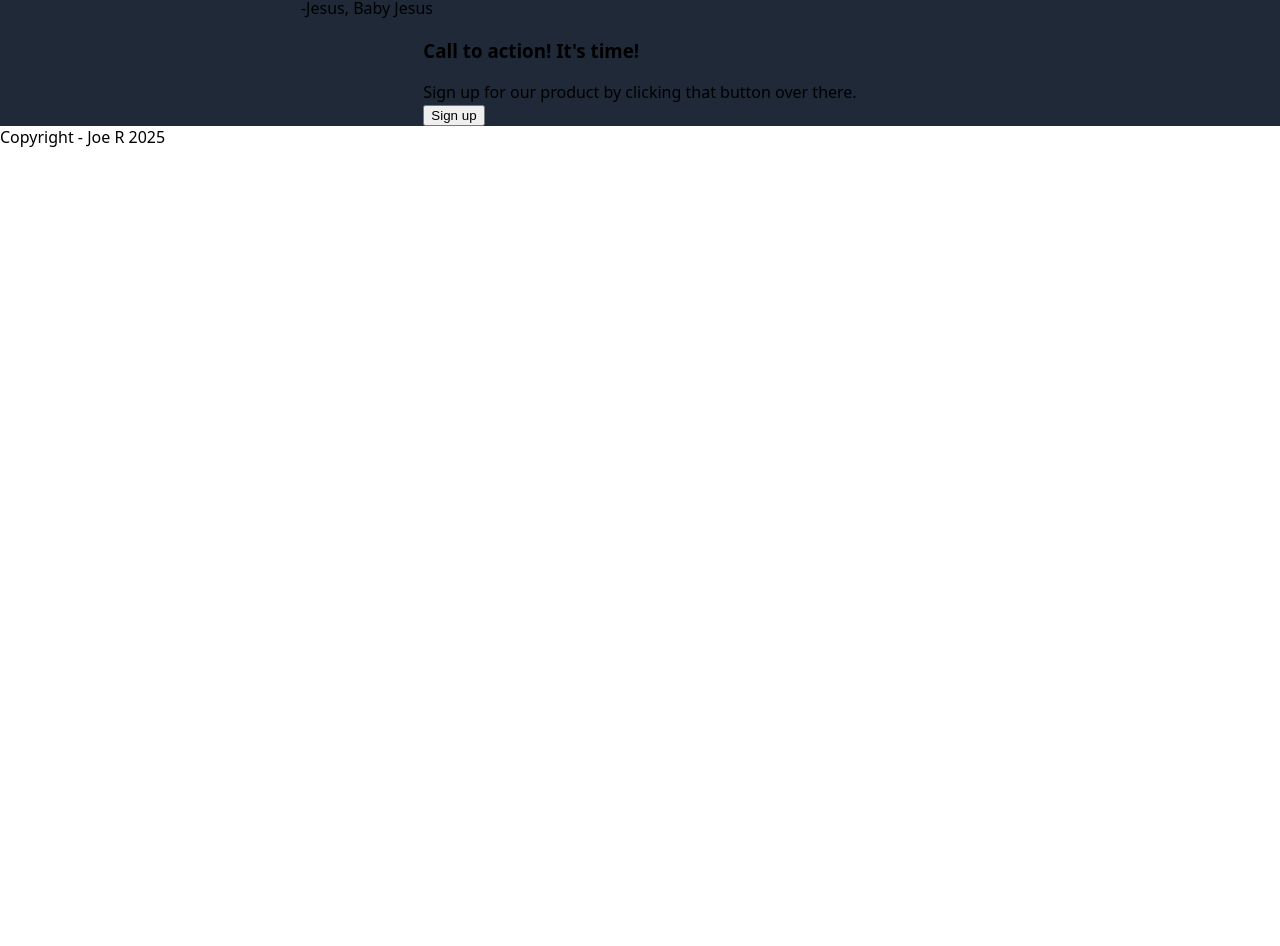
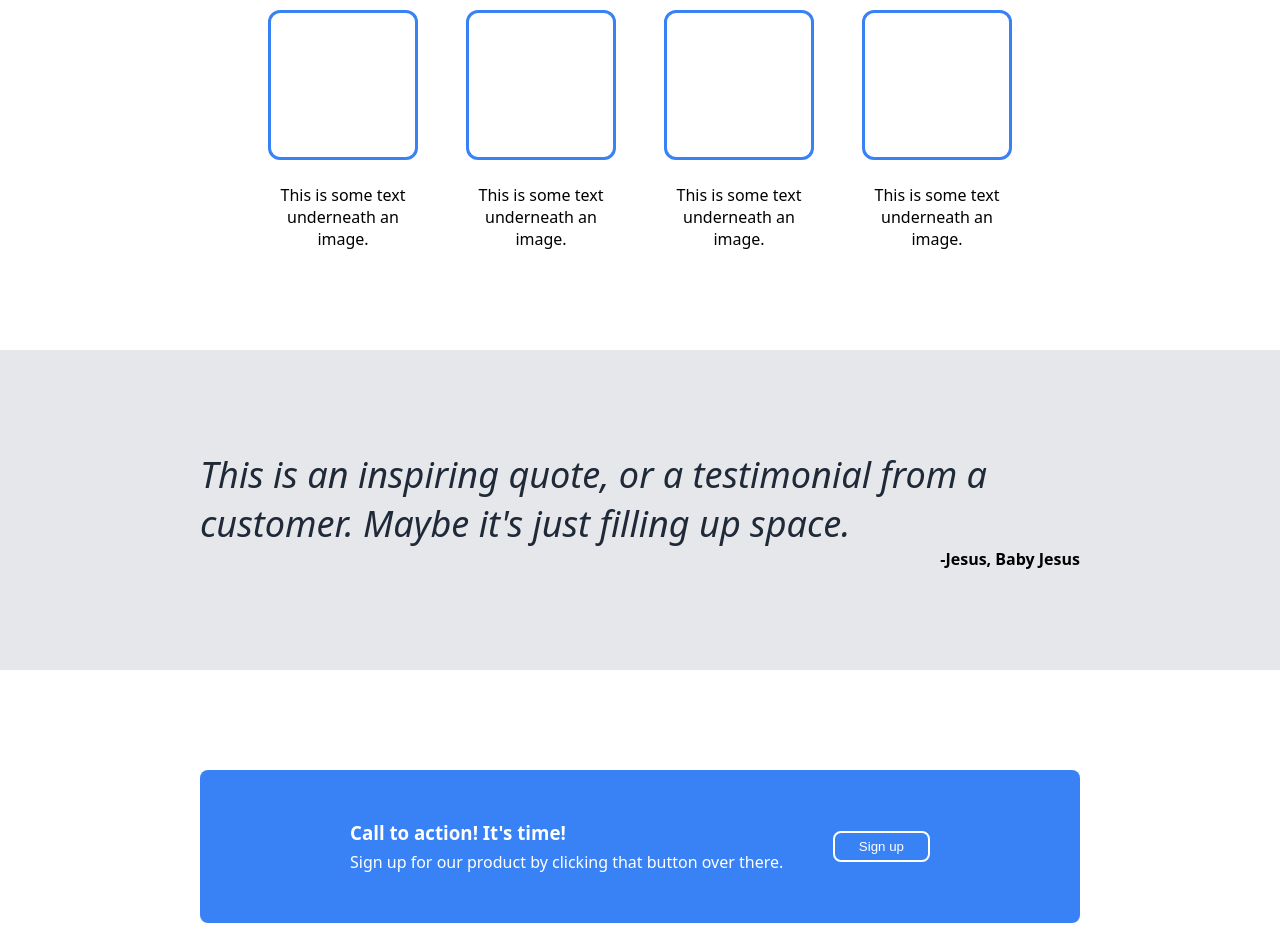
Before and after one commit to JoeRedding/Odin-Project-LandingPage, a plain HTML site: page index.html in a window 1280 px wide. Shown: the part 703-1649 px from the top of the page. Before the commit the page ends 851 px from the top, so only its background shows below. Drawn offline with Linux system fonts and the light colour scheme.

Commit message:
Finishes styling and ajusted html

```diff
--- a/index.html
+++ b/index.html
@@ -18,45 +18,52 @@
         </ul>
     </header>
     <div class="main-content">
+        <div class="section-1-wrapper">
             <div class="section-1">
                 <div class="section-1-left">
                     <h1>This website is awesome</h1>
                     <p>This website has some subtext that goes here under the main title. It's a smaller font and the color is lower contrast.</p>
-                <button>SignUp</button>
+                    <button>Sign Up</button>
                 </div>
                 <div class="section1-img">
                     <img src="images/img_1.jpg" alt="image of car">
                 </div>
             </div>
+        </div>
+        <div class="section-2-wrapper">
             <div class="section-2">
             <h2>Some random information</h2>
             <div class="section-2-lower">
                 <div class="card">
                     <div class="card-box">
                     </div>
-                    <p>this is some text underneath an image</p>
+                    <p>This is some text underneath an image.</p>
                 </div>
                 <div class="card">
                     <div class="card-box">
                     </div>
-                    <p>this is some text underneath an image</p>
+                    <p>This is some text underneath an image.</p>
                 </div>
                 <div class="card">
                     <div class="card-box">
                     </div>
-                    <p>this is some text underneath an image</p>
+                    <p>This is some text underneath an image.</p>
                 </div>
                 <div class="card">
                     <div class="card-box">
                     </div>
-                    <p>this is some text underneath an image</p>
+                    <p>This is some text underneath an image.</p>
                 </div>
             </div>
         </div>
+        </div>
+        <div class="section-3-wrapper">
             <div class="section-3">
                 <p class="quote-text">This is an inspiring quote, or a testimonial from a customer. Maybe it's just filling up space.</p>
-            <p>-Jesus, Baby Jesus</p>
+                <p class="quote-ref">-Jesus, Baby Jesus</p>
             </div>
+        </div>
+        <div class="section-4-wrapper">
             <div class="section-4">
                 <div class="cta-box">
                     <div class="cta-text">
@@ -67,6 +74,7 @@
                 </div>
             </div>
         </div>
+    </div>
     <footer class="footer">
         <div class="footer-content">
             <p>Copyright - Joe R 2025</p>
--- a/style.css
+++ b/style.css
@@ -4,13 +4,12 @@ body {
     min-height: 100vh;
 }
 
-h1 {
-    margin: 0px;
+* {
+    margin: 0;
+    padding: 0;
+    box-sizing: border-box;
 }
 
-p {
-    margin: 0;
-}
 
 /* Header */
 .header {
@@ -18,7 +17,7 @@ p {
     display: flex;
     justify-content: space-between;
     align-items: center;
-    padding: 0 200px;
+    padding: 25px 200px;
     font-size: 18px;
 }
 
@@ -42,18 +41,24 @@ p {
 .main-content {
     display: flex;
     justify-content: center;
-    align-items: center;
     flex-direction: column;
-    background-color: #1f2937;
 }
 
 /* Section 1 */
+
+.section-1-wrapper {
+    width: 100%;
+    background-color: #1f2937;
+    padding: 100px 0px;
+}
+
 .section-1{
+    margin: 0 200px;
     display: flex;
-    justify-content: flex-start;
-    align-items: flex-start;
-    padding: 100px 200px;
+    justify-content: center;
+    align-items: center;
     gap: 100px;
+    background-color: #1f2937;
 }
 
 .section-1-left {
@@ -93,3 +98,135 @@ p {
     border-radius: 6px;
     color: #f9faf8;
 }
+
+/* Section 2 */
+
+.section-2-wrapper {
+    width: 100%;
+    background-color: white;
+    padding: 100px 0px;
+}
+
+.section-2 {
+    margin: 0 200px;
+    display: flex;
+    justify-content: center;
+    align-items: center;
+    flex-direction: column;
+}
+
+.section-2 h2 {
+    padding-bottom: 24px;
+    font-size: 36px;
+    font-weight: 900;
+    color: #1f2937;
+}
+
+.section-2-lower {
+    display: flex;
+    justify-content: center;
+    align-items: center;
+    gap: 48px;
+}
+
+.card {
+    display: flex;
+    flex-direction: column;
+    align-items: center;
+    gap: 24px;
+    width: 150px;
+    text-align: center;
+}
+
+.card-box {
+    height: 150px;
+    width: 150px;
+    border: 3px solid #3882f6;
+    border-radius: 12px;
+}
+
+/* Section 3 */
+
+.section-3-wrapper {
+    width: 100%;
+    background-color: #e5e7eb;
+    padding: 100px 0px;
+}
+
+.section-3 {
+    display: flex;
+    flex-direction: column;
+    align-items: center;
+    justify-content: center;
+    margin: 0 200px;
+}
+
+.quote-text {
+    font-size: 36px;
+    font-weight: 100;
+    color: #1f2937;
+    font-style: italic;
+}
+
+.quote-ref {
+    margin-left: auto;
+    font-weight: 600;
+}
+
+/* Section 4 */
+
+.section-4-wrapper {
+    width: 100%;
+    background-color: white;
+    padding: 100px 0px;
+}
+
+.section-4 {
+    flex-grow: 1;
+    display: flex;
+    align-items: center;
+    justify-content: space-between;
+
+}
+
+.cta-box {
+    margin: 0 200px;
+    padding: 50px 150px;
+    background-color: #3882f6;
+    flex-grow: 1;
+    flex-basis: 100%;
+    display: flex;
+    justify-content: space-between;
+    align-items: center;
+    border-radius: 8px;
+}
+
+.cta-text {
+    display: flex;
+    flex-direction: column;
+    color: white;
+    gap: 6px;
+}
+
+.cta-box button {
+    border: 2px solid white;
+    border-radius: 8px;
+    padding: 6px 24px;
+    text-align: center;
+    text-decoration: none;
+    color: white;
+    background-color: transparent;
+}
+
+/* Footer */
+
+.footer {
+    background-color: #1f2937;
+    display: flex;
+    justify-content: center;
+    align-items: center;
+    padding: 0 200px;
+    font-size: 18px;
+    color: #f9faf887;
+    padding: 25px 100px;
+}
```
Lines whose indentation alone changed are shown as unchanged.
